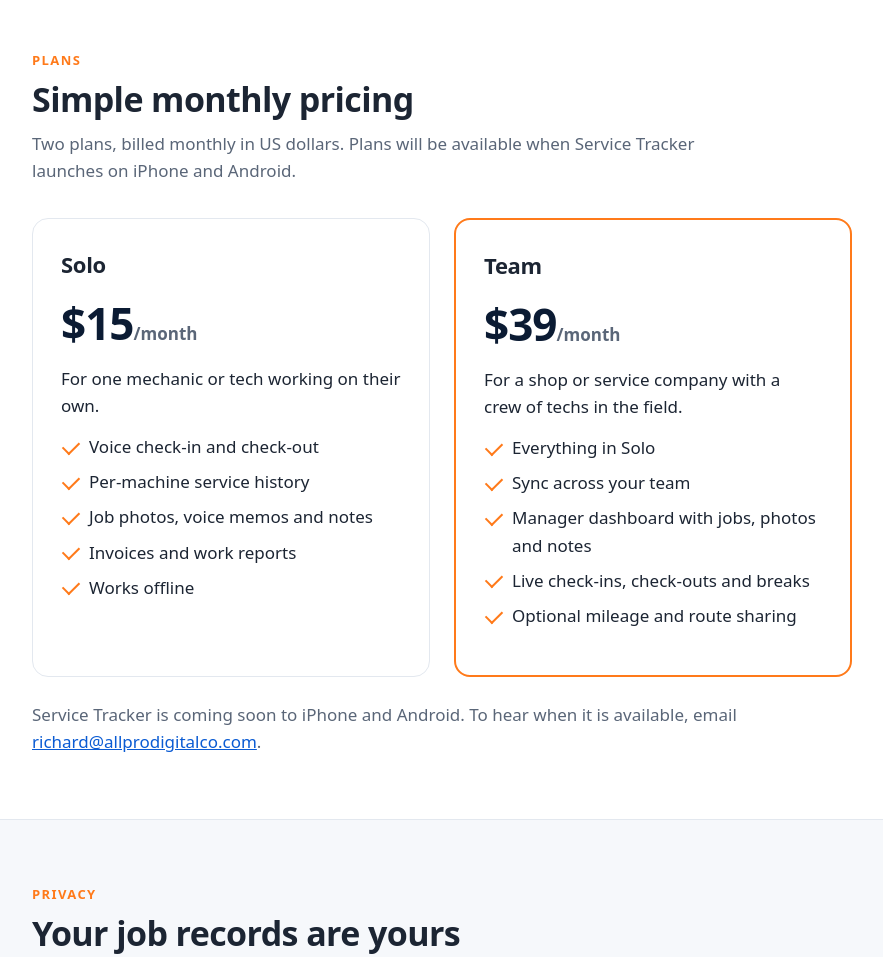
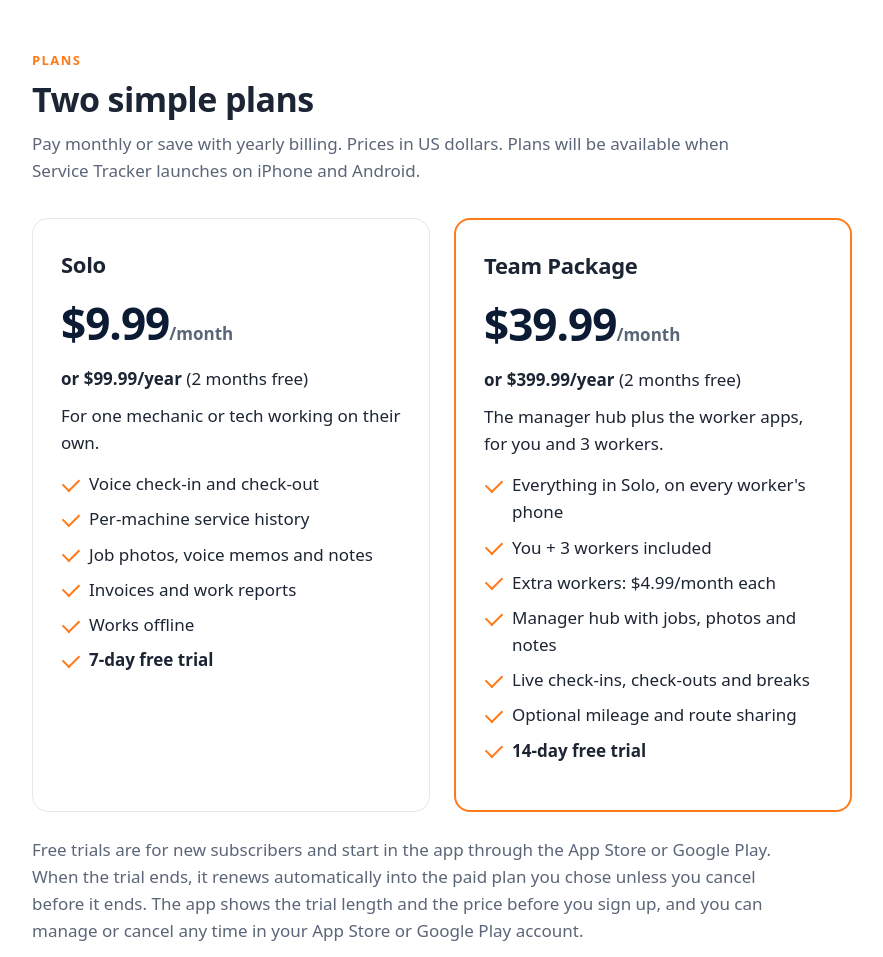
Before and after one commit to Allprodigital/allprodigital-site, a plain HTML site: page service-tracker.html in a window 1280 px wide. Shown: the part 2040-2997 px from the top of the page, without its empty margins (110-993 px from the left). Drawn offline with Linux system fonts and the light colour scheme.

Commit message:
Update Service Tracker pricing

```diff
--- a/service-tracker.html
+++ b/service-tracker.html
@@ -108,12 +108,13 @@
 <section id="pricing">
   <div class="wrap">
     <p class="kicker">Plans</p>
-    <h2>Simple monthly pricing</h2>
-    <p class="sub">Two plans, billed monthly in US dollars. Plans will be available when Service Tracker launches on iPhone and Android.</p>
+    <h2>Two simple plans</h2>
+    <p class="sub">Pay monthly or save with yearly billing. Prices in US dollars. Plans will be available when Service Tracker launches on iPhone and Android.</p>
     <div class="grid two plans">
       <article class="card plan">
         <h3>Solo</h3>
-        <p class="price">$15<span>/month</span></p>
+        <p class="price">$9.99<span>/month</span></p>
+        <p><strong>or $99.99/year</strong> (2 months free)</p>
         <p>For one mechanic or tech working on their own.</p>
         <ul class="checks">
           <li>Voice check-in and check-out</li>
@@ -121,21 +122,26 @@
           <li>Job photos, voice memos and notes</li>
           <li>Invoices and work reports</li>
           <li>Works offline</li>
+          <li><strong>7-day free trial</strong></li>
         </ul>
       </article>
       <article class="card plan featured">
-        <h3>Team</h3>
-        <p class="price">$39<span>/month</span></p>
-        <p>For a shop or service company with a crew of techs in the field.</p>
+        <h3>Team Package</h3>
+        <p class="price">$39.99<span>/month</span></p>
+        <p><strong>or $399.99/year</strong> (2 months free)</p>
+        <p>The manager hub plus the worker apps, for you and 3 workers.</p>
         <ul class="checks">
-          <li>Everything in Solo</li>
-          <li>Sync across your team</li>
-          <li>Manager dashboard with jobs, photos and notes</li>
+          <li>Everything in Solo, on every worker's phone</li>
+          <li>You + 3 workers included</li>
+          <li>Extra workers: $4.99/month each</li>
+          <li>Manager hub with jobs, photos and notes</li>
           <li>Live check-ins, check-outs and breaks</li>
           <li>Optional mileage and route sharing</li>
+          <li><strong>14-day free trial</strong></li>
         </ul>
       </article>
     </div>
+    <p class="note">Free trials are for new subscribers and start in the app through the App Store or Google Play. When the trial ends, it renews automatically into the paid plan you chose unless you cancel before it ends. The app shows the trial length and the price before you sign up, and you can manage or cancel any time in your App Store or Google Play account.</p>
     <p class="note">Service Tracker is coming soon to iPhone and Android. To hear when it is available, email <a href="mailto:richard@allprodigitalco.com?subject=Service%20Tracker%20launch">richard@allprodigitalco.com</a>.</p>
   </div>
 </section>
```
Also changed, not shown: index.html (+1 -1 lines).
